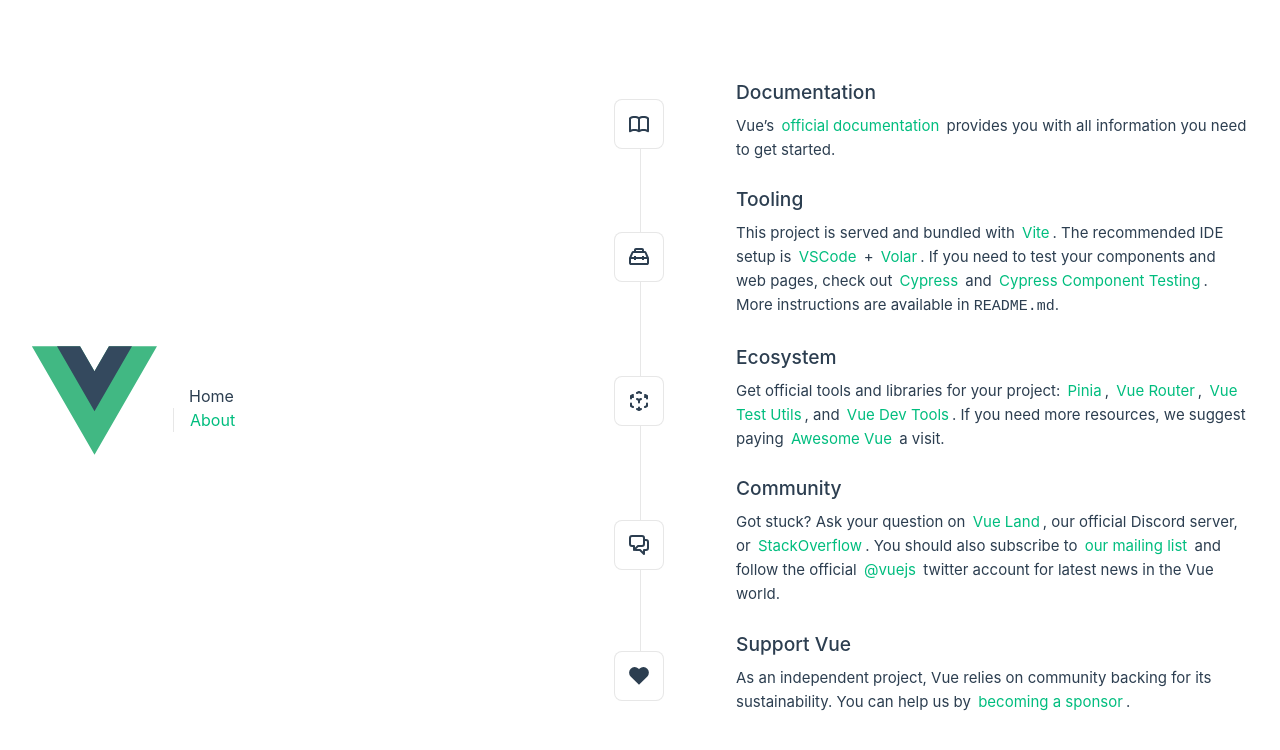
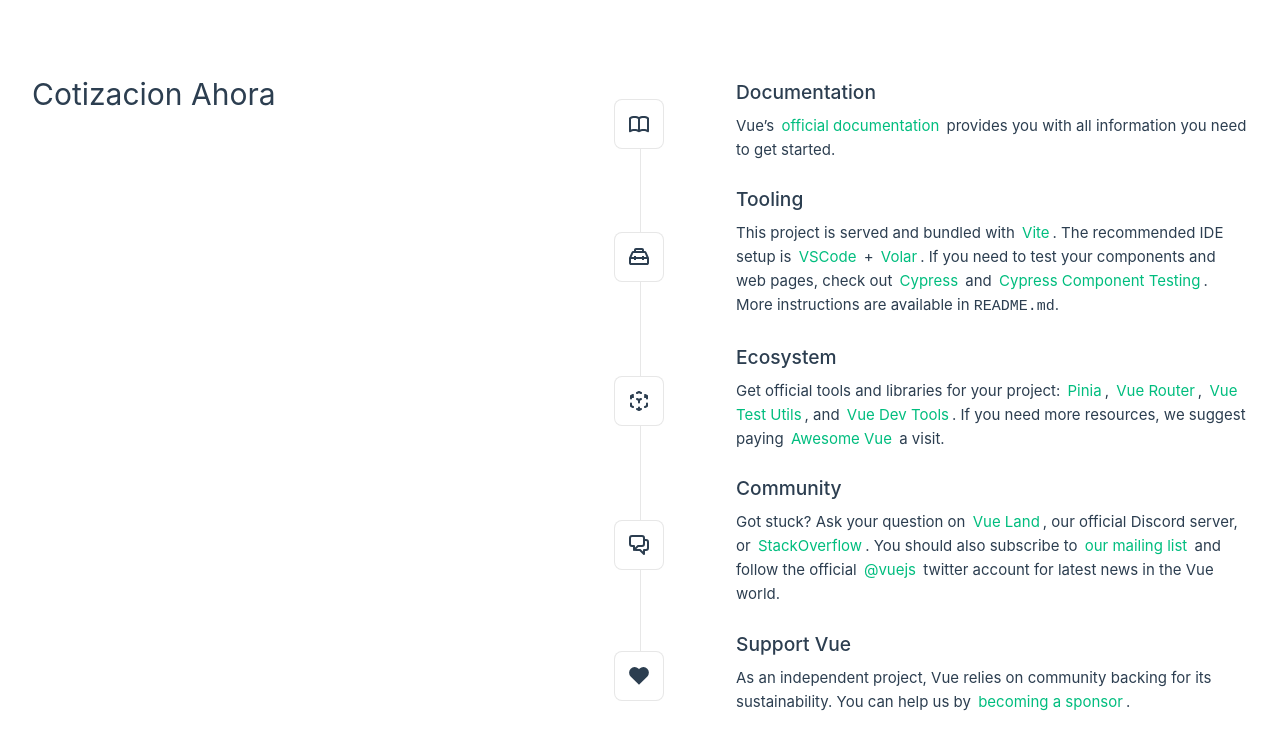
Before and after one commit to kennymeneses/progifrontend, a Vue app: page / in a window 1280 px wide. Shown: the top 750 px of the page. Built offline with nearby package versions, Linux system fonts and the light colour scheme; no server answers.

Commit message:
bidCalculation component created

```diff
--- a/src/App.vue
+++ b/src/App.vue
@@ -1,22 +1,28 @@
 <script setup lang="ts">
 import { RouterLink, RouterView } from 'vue-router'
-import HelloWorld from './components/HelloWorld.vue'
+import BidCalculation from './components/BidCalculation.vue';
 </script>
 
 <template>
-  <header>
+  <BidCalculation/>
+
+
+
+  <!-- <header>
     <img alt="Vue logo" class="logo" src="@/assets/logo.svg" width="125" height="125" />
 
     <div class="wrapper">
-      <HelloWorld msg="Progi is waiting for you!" />
-
+      <Suspense>
+        <HelloWorld msg="Progi is waiting for you!"/>
+      </Suspense>
+      <BidCalculation/>
       <nav>
         <RouterLink to="/">Home</RouterLink>
         <RouterLink to="/about">About</RouterLink>
       </nav>
     </div>
 
-  </header>
+  </header> -->
 
   <RouterView />
 </template>
--- /dev/null
+++ b/src/components/BidCalculation.vue
@@ -0,0 +1,14 @@
+<script setup lang="ts">
+import { defineComponent, ref, onMounted } from 'vue';
+import { apiService } from './../services/apiService';
+import type { CarCostCalculationRequest } from './../commons/requests';
+import type { CarCostCalculationResponse } from '@/commons/responses';
+
+</script>
+
+<template>
+<h1>Cotizacion Ahora</h1>
+</template>
+
+<style scoped>
+</style>
--- a/src/components/HelloWorld.vue
+++ b/src/components/HelloWorld.vue
@@ -1,7 +1,8 @@
 <script setup lang="ts">
 import { defineComponent, ref, onMounted } from 'vue';
 import { apiService } from './../services/apiService';
-import { CarCostCalculationRequest } from './../commons/requests';
+import type { CarCostCalculationRequest } from './../commons/requests';
+import type { CarCostCalculationResponse } from '@/commons/responses';
 
 
 let request : CarCostCalculationRequest = {
@@ -9,9 +10,17 @@ let request : CarCostCalculationRequest = {
   type: 0
 }
 
-let response = await apiService.RetrieveTotalCost(request);
+// let response = await apiService.RetrieveTotalCost(request);
+// console.log(response);
+let response : CarCostCalculationResponse;
 
-console.log(response);
+onMounted(async () => {
+  response= await apiService.RetrieveTotalCost(request);
+  //console.log(response);
+});
+
+
+
 
 defineProps<{
   msg: string
```
